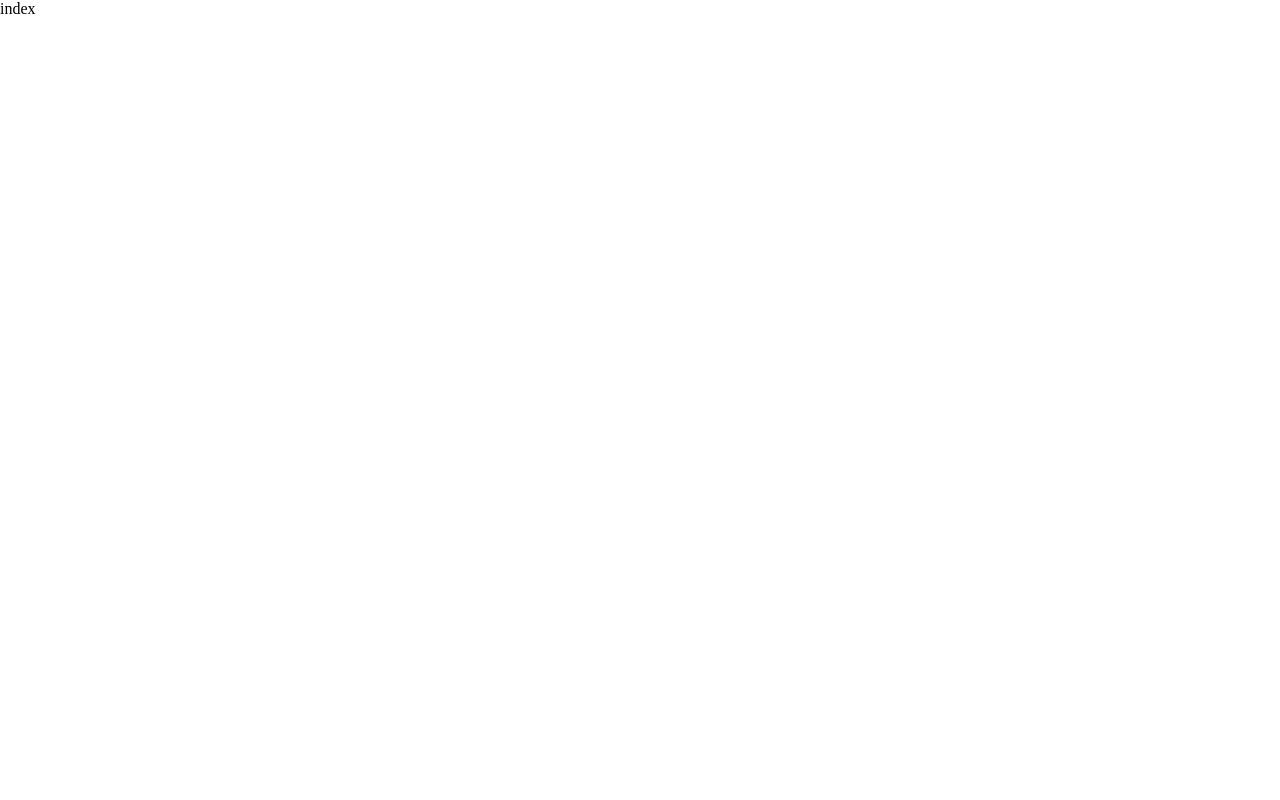
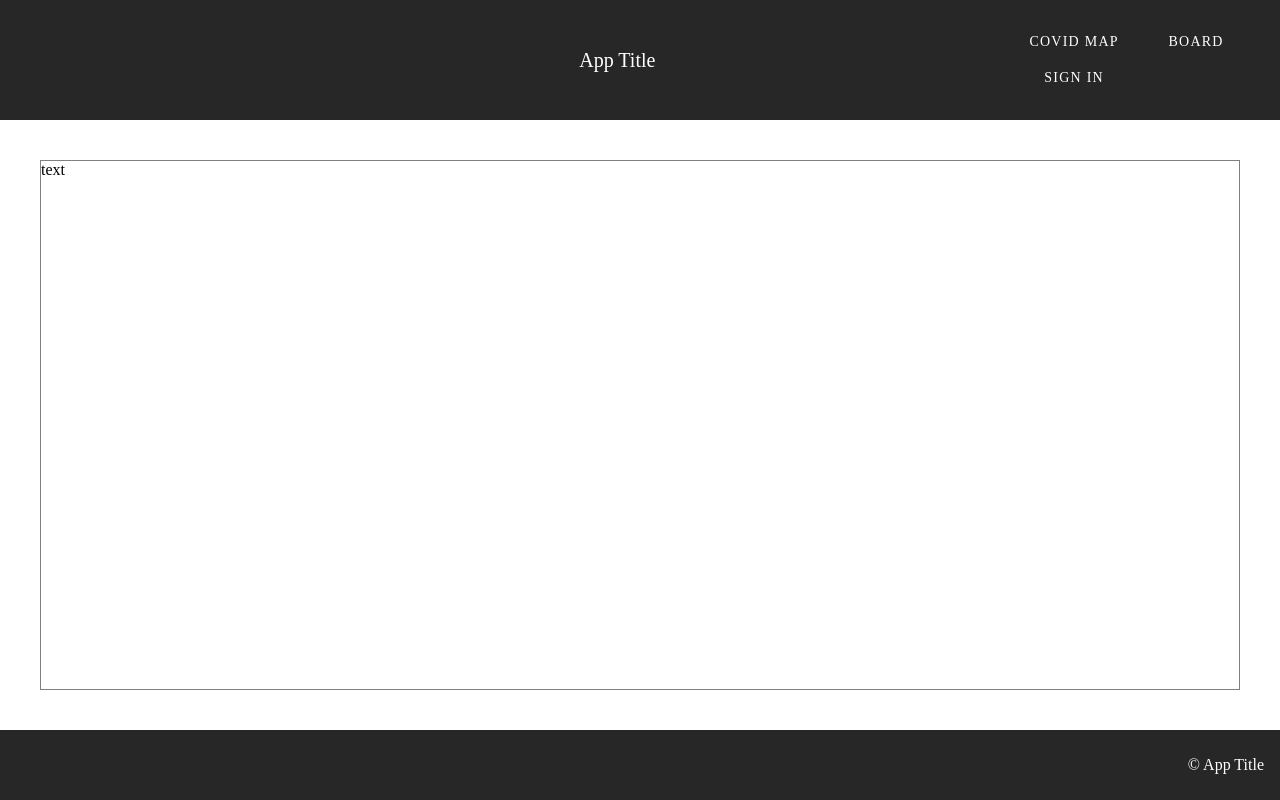
Before and after one commit to staride/CovidMap, a Vue app in the folder frontend/: page / in a window 1280 px wide. Built offline with nearby package versions, Linux system fonts and the light colour scheme.

Commit message:
frontend header & footer init

```diff
--- a/frontend/src/App.vue
+++ b/frontend/src/App.vue
@@ -1,9 +1,85 @@
 <template>
- <router-view/>
+ <div id="main-view-div">
+  <div id="header" :style="headerViewStyle">
+    <main-header :headerHeight="headerHeight"/>
+  </div>
+  <div id="contents" :style="contentsViewStyle">
+    <div id="router-view-div" :style="routerViewStyle">
+      <router-view/>
+    </div>
+  </div>
+  <div id="footer" :style="footerViewStyle">
+    <main-footer :footerHeight="footerHeight"/>
+  </div>
+ </div>
 </template>
 
 <script>
+import MainHeader from '@/views/main/Header.vue'
+import MainFooter from '@/views/main/Footer.vue'
+
 export default {
-  name: 'App'
+  name: 'App',
+  components: {
+    MainHeader,
+    MainFooter
+  },
+  data: function () {
+    return {
+      headerHeight: 120,
+      footerHeight: 70,
+      defaultPadding: 40,
+      headerViewStyle: {
+        height: '120px'
+      },
+      footerViewStyle: {
+        height: '70px'
+      },
+      contentsViewStyle: {},
+      routerViewStyle: {}
+    }
+  },
+  computed: {
+    getContentsStyle () {
+      return window.innerHeight - this.headerHeight - this.footerHeight
+    },
+    getRouterViewWidth () {
+      return window.innerWidth - (this.defaultPadding * 2)
+    },
+    getRouterViewHeight () {
+      return this.getContentsStyle - (this.defaultPadding * 2)
+    }
+  },
+  methods: {
+    onResize: function () {
+      this.contentsViewStyle = {
+        height: this.getContentsStyle + 'px',
+        padding: this.defaultPadding + 'px'
+      }
+
+      this.routerViewStyle = {
+        border: 'solid 1px gray',
+        width: this.getRouterViewWidth + 'px',
+        height: this.getRouterViewHeight + 'px'
+      }
+
+      console.log('contentsViewStyle height : ' + this.contentsViewStyle.height)
+      console.log('routerViewStyle width : ' + this.routerViewStyle.width)
+      console.log('routerViewStyle height : ' + this.routerViewStyle.height)
+    }
+  },
+  // resize 이벤트 등록
+  mounted: function () {
+    // console.log('contentsStyle height : ' + this.contentsStyle.height)
+
+    this.$nextTick(() => {
+      this.onResize()
+      window.addEventListener('resize', this.onResize)
+    })
+  },
+  // resize 이벤트 해제
+  beforeDestroy: function () {
+    window.removeEventListener('resize', this.onResize)
+  }
 }
 </script>
--- /dev/null
+++ b/frontend/src/components/main/FooterCompo.vue
@@ -0,0 +1,20 @@
+<template>
+  <v-footer app dark v-bind:height="footerHeight" flat>
+    <v-spacer></v-spacer>
+    <span>&copy; App Title</span>
+  </v-footer>
+</template>
+<script>
+export default {
+  name: 'FooterCompo',
+  props: {
+    footerHeight: {
+      type: Number,
+      required: true,
+      default: 70
+    }
+  },
+  computed: {
+  }
+}
+</script>
--- /dev/null
+++ b/frontend/src/components/main/HeaderCompo.vue
@@ -0,0 +1,44 @@
+<template>
+  <v-app-bar app v-bind:height="headerHeight" flat dark>
+    <div class="header-div-logo">
+      <v-img contain="containLogo" max-width="200px" max-height="100px" height="100px" src="../../assets/logo.png" position="left center"/>
+    </div>
+    <div class="header-div-title">
+      <v-toolbar-title position="center center">App Title</v-toolbar-title>
+    </div>
+    <div class="header-div-items">
+      <slot name="headerItems"></slot>
+    </div>
+  </v-app-bar>
+</template>
+<script>
+export default {
+  name: 'HeaderCompo',
+  data: function () {
+    return {
+      containLogo: true
+    }
+  },
+  props: {
+    headerHeight: {
+      type: Number,
+      required: true,
+      default: 120
+    }
+  },
+  computed: {
+  }
+}
+</script>
+<style scope>
+  .header-div-logo {
+    width: 300px;
+  }
+  .header-div-title {
+    text-align: center;
+    width: 1150px;
+  }
+  .header-div-items {
+    width: auto;
+  }
+</style>
--- a/frontend/src/store/getters.js
+++ b/frontend/src/store/getters.js
@@ -0,0 +1,2 @@
+export default {
+}
--- a/frontend/src/store/mutations.js
+++ b/frontend/src/store/mutations.js
@@ -0,0 +1,2 @@
+export default {
+}
--- a/frontend/src/store/states.js
+++ b/frontend/src/store/states.js
@@ -0,0 +1,2 @@
+export default {
+}
--- a/frontend/src/views/Index.vue
+++ b/frontend/src/views/Index.vue
@@ -1,11 +1,8 @@
 <template>
-  <div class="index">
-    <p>index</p>
-  </div>
+  <div>text</div>
 </template>
 
 <script>
-
 export default {
   name: 'Index'
 }
--- /dev/null
+++ b/frontend/src/views/main/Footer.vue
@@ -0,0 +1,23 @@
+<template>
+  <div id="footer">
+    <main-footer :footerHeight="footerHeight"></main-footer>
+  </div>
+</template>
+<script>
+
+import MainFooter from '@/components/main/FooterCompo.vue'
+
+export default {
+  name: 'FooterView',
+  components: {
+    MainFooter
+  },
+  props: {
+    footerHeight: {
+      type: Number,
+      required: true,
+      default: 70
+    }
+  }
+}
+</script>
--- /dev/null
+++ b/frontend/src/views/main/Header.vue
@@ -0,0 +1,54 @@
+<template>
+  <main-header :headerHeight="headerHeight">
+    <template #headerItems>
+     <v-btn @click="goMainView()" text color="white" class="header-item">COVID Map</v-btn>
+     <v-btn @click="goBoardView()" text color="white" class="header-item">Board</v-btn>
+     <v-btn @click="SignIn()" text color="white" class="header-item">Sign in</v-btn>
+    </template>
+  </main-header>
+</template>
+<script>
+
+import MainHeader from '@/components/main/HeaderCompo.vue'
+import router from '@/router'
+
+export default {
+  name: 'HeaderView',
+  components: {
+    MainHeader
+  },
+  props: {
+    headerHeight: {
+      type: Number,
+      required: true,
+      default: 120
+    }
+  },
+  methods: {
+    goMainView () {
+      console.log('goMainView')
+      if (window.location.pathname !== '/') {
+        router.push('/')
+      }
+    },
+    goBoardView () {
+      console.log('goBoardView')
+      if (window.location.pathname !== '/board') {
+        router.push('/board')
+      }
+    },
+    SignIn () {
+      console.log('signIn')
+      if (window.location.pathname !== '/signIn') {
+        router.push('/signIn')
+      }
+    }
+  }
+}
+</script>
+<style scope>
+  .v-btn__content {
+    height: 120px;
+    width: 90px;
+  }
+</style>
```
Also changed, not shown: frontend/src/assets/logo.png, frontend/src/store/mutation-types.js (added), 1 other file (tests, documents, lock files or other folders).
